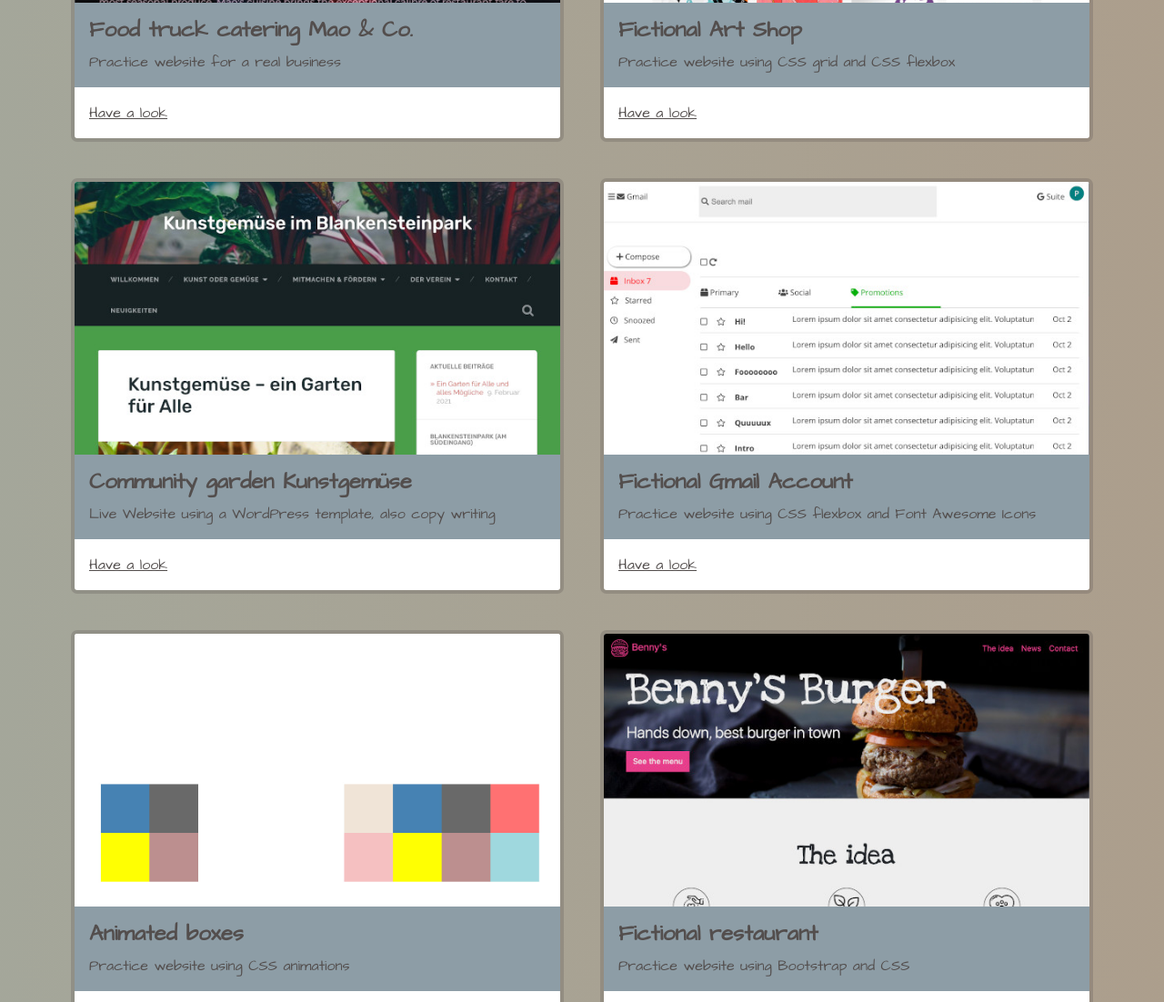
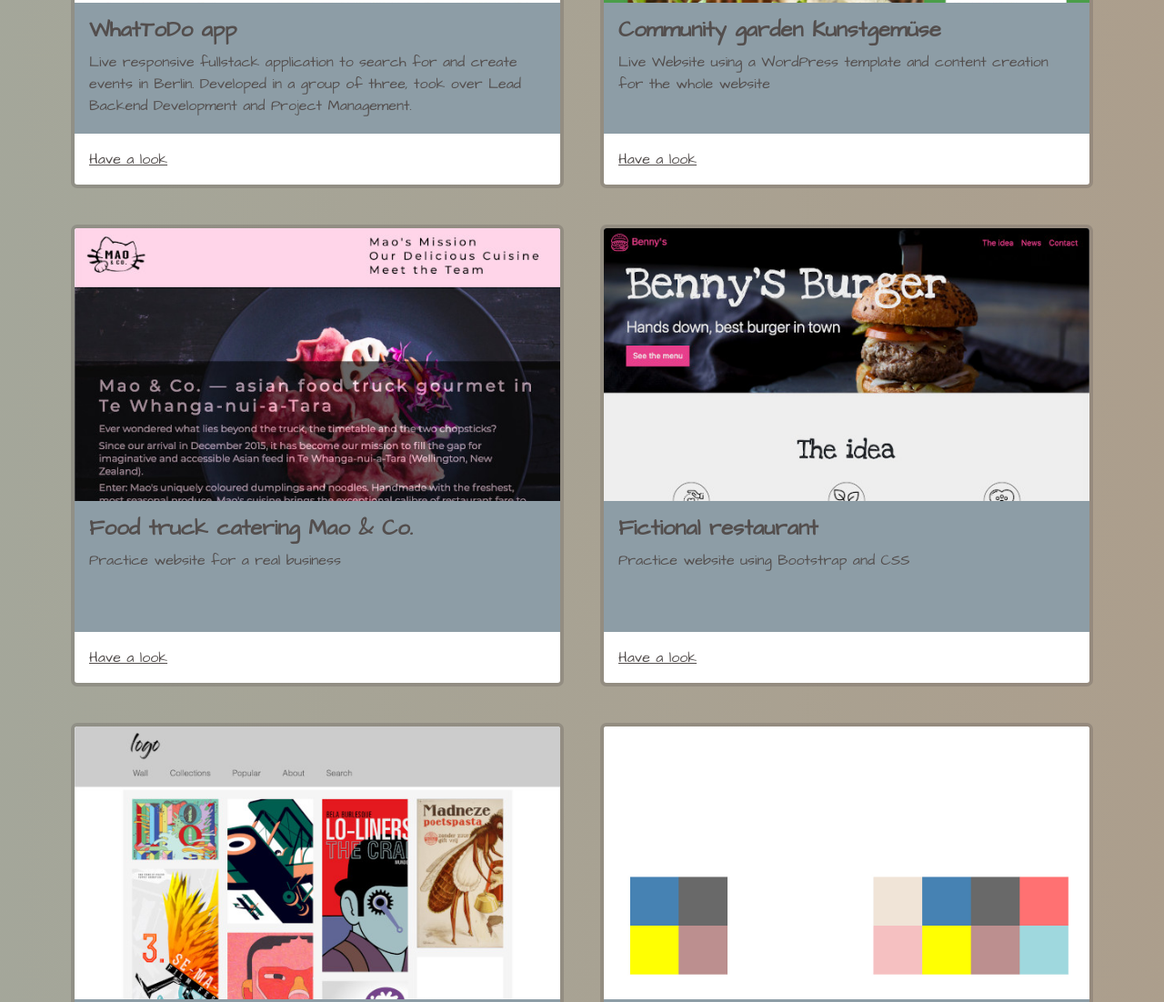
Before and after one commit to Mxx1029/uib-portfolio-project, a website: page src/projects.html in a window 1280 px wide. Shown: the part 532-1634 px from the top of the page at 91% size. Drawn offline with nearby package versions, Linux system fonts and the light colour scheme; files that its build step writes are made by us from their sources; files whose address does not match are found by name.

Commit message:
Add whattodo app as latest project

```diff
--- a/src/projects.html
+++ b/src/projects.html
@@ -49,6 +49,38 @@
             <div class="col">
                 <div class="card border-0">
                     <div class="img-container overflow-scroll">
+                        <img src="./images/whattodo-600px.jpeg" class="overflow-scroll card-img-top" alt="Screenshot of event listing app">
+                    </div>
+                    <div class="card-body bg-secondary">
+                      <h5 class="card-title fw-bold fs-4">WhatToDo app</h5>
+                      <p class="card-text">Live responsive fullstack application to search for and create events in Berlin. Developed in a group of three, took over Lead Backend Development and Project Management.</p>
+                    </div>
+                    <div class="card-body">
+                      <a href="https://whattodooo.herokuapp.com/" class="card-link focus-field">Have a look</a>
+                      <!-- <a href="#" class="card-link">Another link</a> -->
+                    </div>
+                </div>
+            </div>
+            <!-- <div class="col-lg-4 col-md-6 col-sm-12 m-3"> -->
+            <div class="col">
+                <div class="card border-0">
+                    <div class="img-container overflow-scroll">
+                        <img src="./images/kunstgemuese-600px.jpeg" class="overflow-scroll card-img-top" alt="Screenshot of food truck website">
+                    </div>
+                    <div class="card-body bg-secondary">
+                        <h5 class="card-title fw-bold fs-4">Community garden Kunstgemüse</h5>
+                        <p class="card-text">Live Website using a WordPress template and content creation for the whole website</p>
+                    </div>
+                    <div class="card-body">
+                        <a href="https://kunstgemuese.wordpress.com/" class="card-link focus-field">Have a look</a>
+                        <!-- <a href="#" class="card-link">Another link</a> -->
+                    </div>
+                </div>
+            </div>
+            <!-- <div class="col-lg-4 col-md-6 col-sm-12 m-3"> -->
+            <div class="col">
+                <div class="card border-0">
+                    <div class="img-container overflow-scroll">
                         <img src="./images/mao-600px.jpeg" class="overflow-scroll card-img-top" alt="Screenshot of food truck website">
                     </div>
                     <div class="card-body bg-secondary">
@@ -58,6 +90,22 @@
                     <div class="card-body">
                       <a href="https://mxx1029.github.io/flexbox-business-site/" class="card-link focus-field">Have a look</a>
                       <!-- <a href="#" class="card-link">Another link</a> -->
+                    </div>
+                </div>
+            </div>
+            <!-- <div class="col-lg-4 col-md-6 col-sm-12 m-3"> -->
+            <div class="col">
+                <div class="card border-0">
+                    <div class="img-container overflow-scroll">
+                        <img src="./images/bennys-600px.jpeg" class="overflow-scroll card-img-top" alt="Screenshot of food truck website">
+                    </div>
+                    <div class="card-body bg-secondary">
+                        <h5 class="card-title fw-bold fs-4">Fictional restaurant</h5>
+                        <p class="card-text">Practice website using Bootstrap and CSS</p>
+                    </div>
+                    <div class="card-body">
+                        <a href="https://mxx1029.github.io/uib-framework-bootstrap-bennys-burgers/" class="card-link focus-field">Have a look</a>
+                        <!-- <a href="#" class="card-link">Another link</a> -->
                     </div>
                 </div>
             </div>
@@ -77,23 +125,7 @@
                     </div>
                 </div>
             </div>
-            <!-- <div class="col-lg-4 col-md-6 col-sm-12 m-3"> -->
-            <div class="col">
-                <div class="card border-0">
-                    <div class="img-container overflow-scroll">
-                        <img src="./images/kunstgemuese-600px.jpeg" class="overflow-scroll card-img-top" alt="Screenshot of food truck website">
-                    </div>
-                    <div class="card-body bg-secondary">
-                      <h5 class="card-title fw-bold fs-4">Community garden Kunstgemüse</h5>
-                      <p class="card-text">Live Website using a WordPress template, also copy writing</p>
-                    </div>
-                    <div class="card-body">
-                      <a href="https://kunstgemuese.wordpress.com/" class="card-link focus-field">Have a look</a>
-                      <!-- <a href="#" class="card-link">Another link</a> -->
-                    </div>
-                </div>
-            </div>
-            <!-- <div class="col-lg-4 col-md-6 col-sm-12 m-3"> -->
+            <!-- <div class="col-lg-4 col-md-6 col-sm-12 m-3">
             <div class="col">
                 <div class="card border-0">
                     <div class="img-container overflow-scroll">
@@ -105,10 +137,10 @@
                     </div>
                     <div class="card-body">
                       <a href="https://mxx1029.github.io/uib-layouts-mail/" class="card-link focus-field">Have a look</a>
-                      <!-- <a href="#" class="card-link">Another link</a> -->
+                      <a href="#" class="card-link">Another link</a>
                     </div>
                 </div>
-            </div>
+            </div> -->
             <!-- <div class="col-lg-4 col-md-6 col-sm-12 m-3"> -->
             <div class="col">
                 <div class="card border-0">
@@ -121,22 +153,6 @@
                     </div>
                     <div class="card-body">
                       <a href="https://mxx1029.github.io/uib-interactions-secret-unfolds/" class="card-link focus-field">Have a look</a>
-                      <!-- <a href="#" class="card-link">Another link</a> -->
-                    </div>
-                </div>
-            </div>
-            <!-- <div class="col-lg-4 col-md-6 col-sm-12 m-3"> -->
-            <div class="col">
-                <div class="card border-0">
-                    <div class="img-container overflow-scroll">
-                        <img src="./images/bennys-600px.jpeg" class="overflow-scroll card-img-top" alt="Screenshot of food truck website">
-                    </div>
-                    <div class="card-body bg-secondary">
-                      <h5 class="card-title fw-bold fs-4">Fictional restaurant</h5>
-                      <p class="card-text">Practice website using Bootstrap and CSS</p>
-                    </div>
-                    <div class="card-body">
-                      <a href="https://mxx1029.github.io/uib-framework-bootstrap-bennys-burgers/" class="card-link focus-field">Have a look</a>
                       <!-- <a href="#" class="card-link">Another link</a> -->
                     </div>
                 </div>
--- a/src/scss/main.scss
+++ b/src/scss/main.scss
@@ -95,7 +95,7 @@ footer p {
 .focus-field:focus {
 	border-radius: 5px;
 	outline: 0;
-	box-shadow: 0 0 0 0.25rem rgba(83, 78, 77, 0.25);
+	box-shadow: 0 0 0 0.25rem rgba(83, 78, 77, 0.251);
 }
 
 .card {
@@ -138,6 +138,10 @@ footer p {
 
 .img-container {
 	height: 300px;
+}
+
+.card-text {
+    min-height: 75px;
 }
 
 // Contact page styles
```
Also changed, not shown: src/about.html (+1 -1 lines), src/index.html (+1 -1 lines), src/images/whattodo-600px.jpeg (added), 2 other files.
